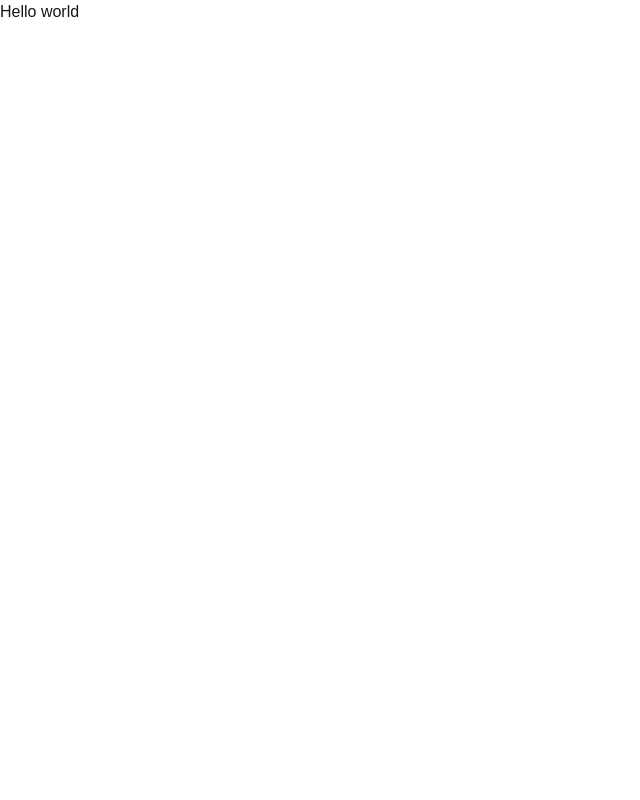
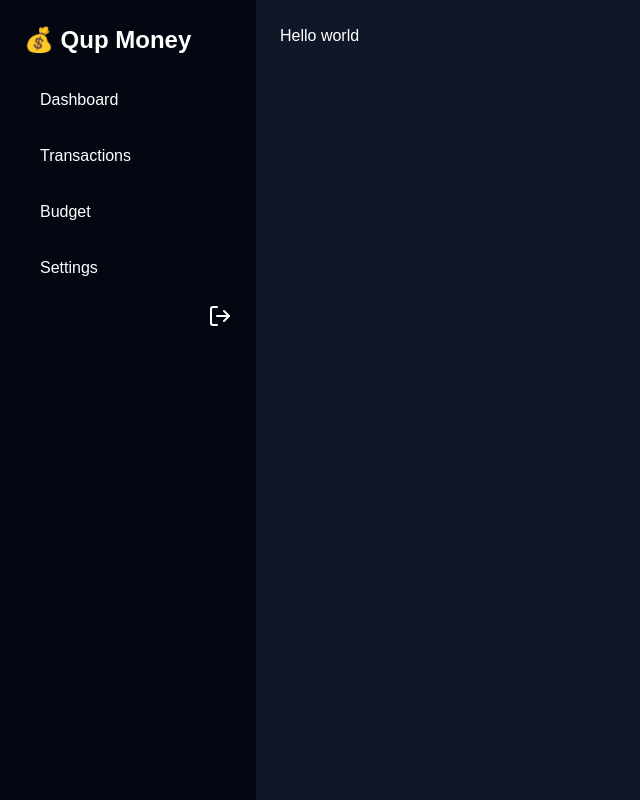
Before and after one commit to janegil-staff/qup-money, a Next.js app: page / in a window 1280 px wide. Shown: the whole page, without its empty margins (0-640 px from the left). Built offline with nearby package versions, Linux system fonts and the light colour scheme.

Commit message:
Added responsive sidebar menu

```diff
--- a/package.json
+++ b/package.json
@@ -13,7 +13,9 @@
     "@prisma/client": "^6.15.0",
     "bcryptjs": "^3.0.2",
     "chart.js": "^4.5.0",
+    "ionicons": "^8.0.13",
     "jsonwebtoken": "^9.0.2",
+    "lucide-react": "^0.542.0",
     "mongoose": "^8.18.0",
     "next": "15.5.2",
     "next-auth": "^4.24.11",
--- a/src/app/dashboard/page.js
+++ b/src/app/dashboard/page.js
@@ -50,7 +50,6 @@ export default function Dashboard() {
           </li>
         ))}
       </ul>
-      <SignOutButton />
     </main>
   );
 }
--- a/src/app/layout.js
+++ b/src/app/layout.js
@@ -2,6 +2,7 @@ import { Geist, Geist_Mono } from "next/font/google";
 import "@/styles/globals.css";
 import { Toaster } from "react-hot-toast";
 import SessionWrapper from "@/components/SessionWrapper";
+import Sidebar from "@/components/Sidebar";
 
 const geistSans = Geist({
   variable: "--font-geist-sans",
@@ -24,7 +25,13 @@ export default function RootLayout({ children }) {
       <body
         className={`${geistSans.variable} ${geistMono.variable} antialiased`}
       >
-        <SessionWrapper>{children}</SessionWrapper>
+        <SessionWrapper>
+          <div className="min-h-screen bg-gray-900 text-white flex flex-col md:flex-row">
+            <Sidebar />
+            <main className="flex-1 p-6">{children}</main>
+          </div>
+        </SessionWrapper>
+
         <Toaster />
       </body>
     </html>
--- /dev/null
+++ b/src/components/Sidebar.jsx
@@ -0,0 +1,64 @@
+"use client";
+import { useState } from "react";
+import { usePathname } from "next/navigation";
+import Link from "next/link";
+import SignOutButton from "./signOutButton";
+
+export default function Sidebar() {
+  const [open, setOpen] = useState(false);
+  const pathname = usePathname();
+
+  const links = [
+    { name: "Dashboard", href: "/dashboard" },
+    { name: "Transactions", href: "/transactions" },
+    { name: "Budget", href: "/budget" },
+    { name: "Settings", href: "/settings" },
+  ];
+
+  return (
+    <div className="md:flex">
+      {/* Mobile toggle */}
+      <button
+        onClick={() => setOpen(!open)}
+        className="md:hidden p-4 text-white bg-gray-900 w-full flex justify-between items-center"
+      >
+        <span className="font-bold">Menu</span>
+        <svg
+          className="w-6 h-6"
+          fill="none"
+          stroke="currentColor"
+          viewBox="0 0 24 24"
+        >
+          <path
+            strokeLinecap="round"
+            strokeLinejoin="round"
+            strokeWidth={2}
+            d={open ? "M6 18L18 6M6 6l12 12" : "M4 6h16M4 12h16M4 18h16"}
+          />
+        </svg>
+      </button>
+
+      {/* Sidebar */}
+      <aside
+        className={`bg-gray-950 text-white w-full md:w-64 p-6 space-y-4 transition-all duration-300 ${
+          open ? "block" : "hidden"
+        } md:block`}
+      >
+        <h2 className="text-2xl font-bold mb-6">💰 Qup Money</h2>
+        {links.map((link) => (
+          <Link
+            key={link.name}
+            href={link.href}
+            className={`block px-4 py-2 rounded hover:bg-gray-800 transition ${
+              pathname === link.href ? "bg-gray-800 font-semibold" : ""
+            }`}
+          >
+            {link.name}
+          </Link>
+        ))}
+         <SignOutButton />
+      </aside>
+
+    </div>
+  );
+}
--- a/src/components/signOutButton.jsx
+++ b/src/components/signOutButton.jsx
@@ -1,15 +1,14 @@
 "use client";
 
 import { signOut } from "next-auth/react";
+import { LogOut } from "lucide-react";
 
 export default function SignOutButton() {
   return (
     <button
-      onClick={() => signOut()}
-      className="relative inline-flex items-center justify-center px-6 py-3 overflow-hidden font-semibold text-white transition-all duration-300 bg-gradient-to-r from-pink-500 via-red-500 to-yellow-500 rounded-xl shadow-lg hover:scale-105 hover:shadow-xl group"
-    >
-      <span className="absolute inset-0 w-full h-full bg-black opacity-10 group-hover:opacity-20 transition-opacity"></span>
-      <span className="relative z-10">Sign Out</span>
+    className="cursor-pointer float-right"
+      onClick={() => signOut()}>
+      <LogOut />
     </button>
   );
 }
```
Also changed, not shown: 1 other file (tests, documents, lock files or other folders).
